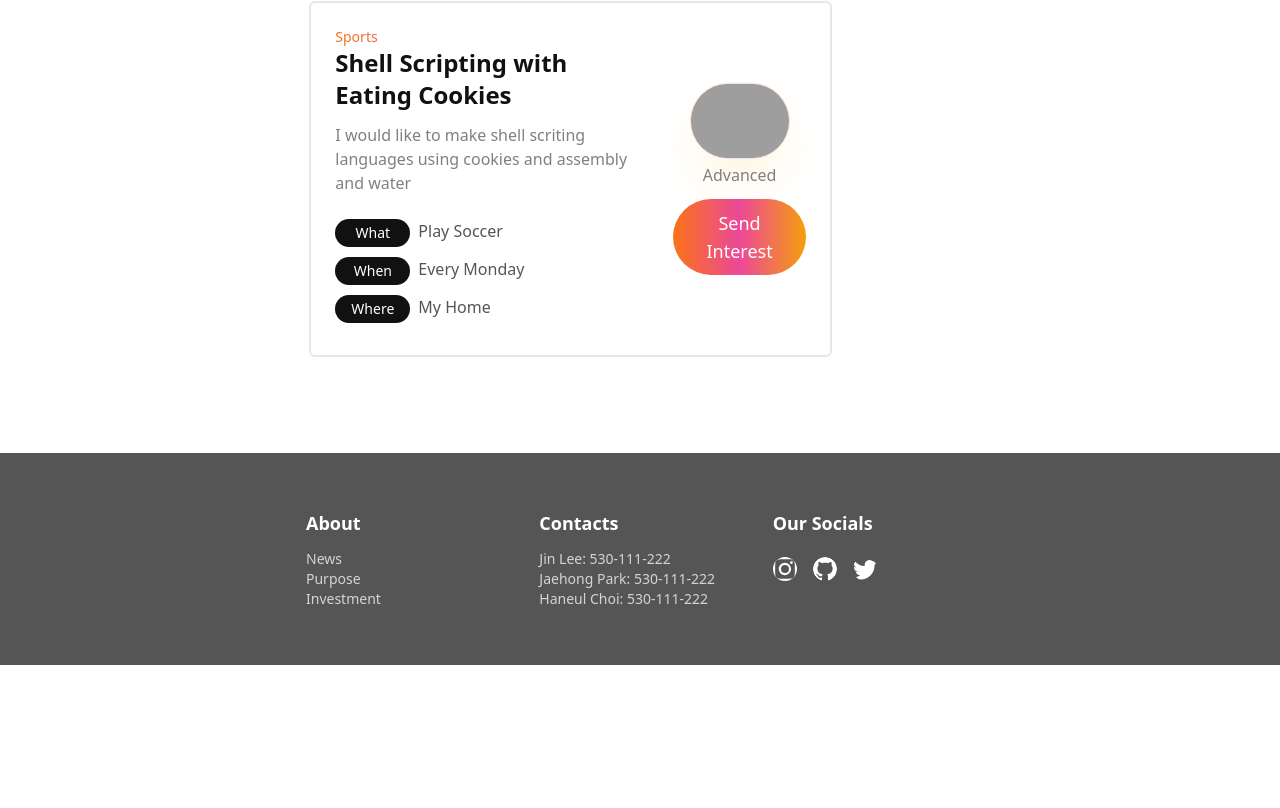
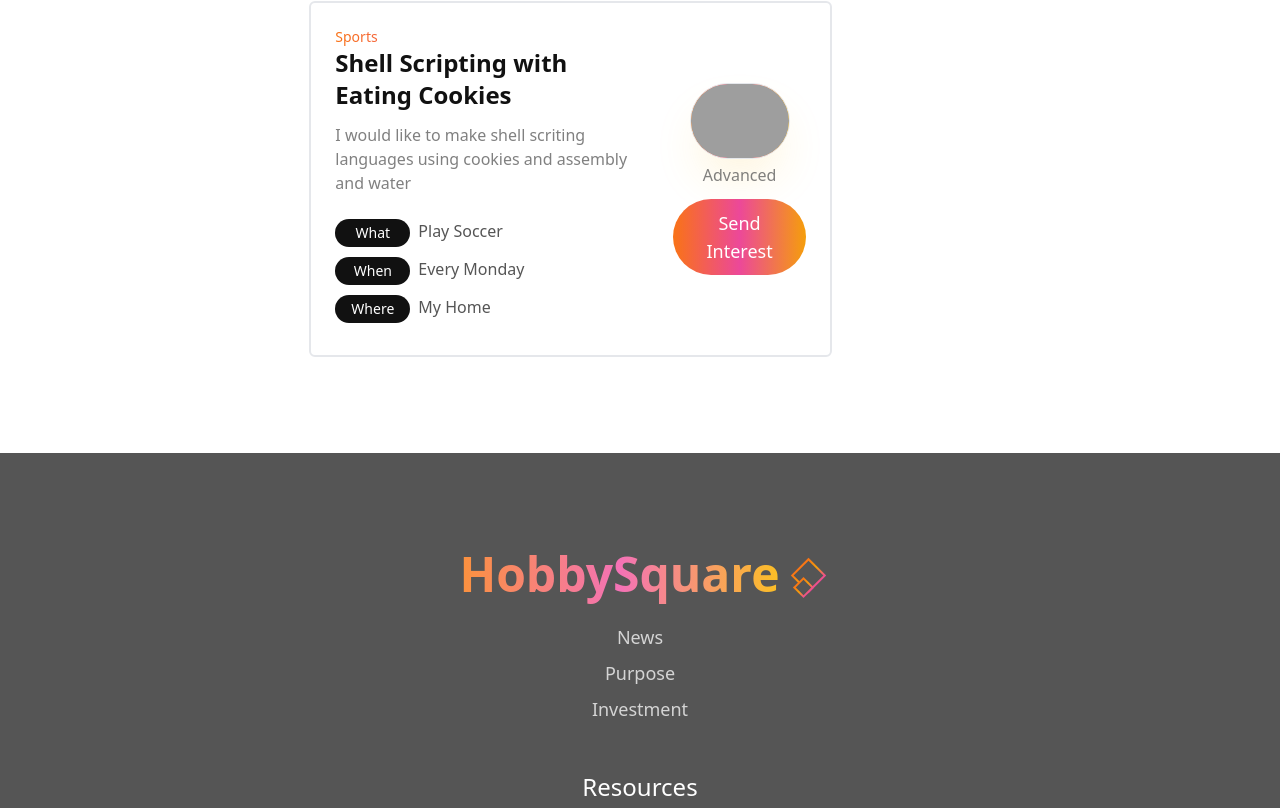
Before and after one commit to created201/hobbysquare, a Next.js app: page /dashboard in a window 1280 px wide. Shown: the part 1989-2797 px from the top of the page. Before the commit the page ends 2654 px from the top, so only its background shows below. Built offline with nearby package versions, Linux system fonts and the light colour scheme; grey boxes are pictures that could not be loaded.

Commit message:
fixed: footer, header nav, dashbaord category button'

```diff
--- a/components/(dashboard)/containers/CategoriesBar.js
+++ b/components/(dashboard)/containers/CategoriesBar.js
@@ -9,11 +9,11 @@ const CategoriesBar = ({ selectedCategory, categories, onSelect }) => {
     return (
         <article
             className={classnames(
-                "w-full overflow-x-scroll flex flex-col gap-y-8 lg:col-span-4 lg:p-8 lg:border lg:rounded-md lg:h-max lg:sticky lg:top-20"
+                "w-full overflow-x-scroll flex flex-col gap-y-8 lg:col-span-4 lg:p-8 lg:border lg:rounded-md lg:h-max lg:sticky lg:top-20 border-solid shadow-2xl"
             )}
         >
             <h3 className="hidden lg:block font-bold text-2xl">Categories</h3>
-            <ul className="w-max lg:w-full flex lg:grid lg:gap-4 gap-x-10 flex-row pb-4 lg:pb-0 lg:grid-cols-1">
+            <ul className="w-max lg:w-full flex lg:grid lg:gap-4 gap-x-10 flex-row pb-4 lg:pb-0 lg:grid-cols-1 2xl:grid-cols-2">
                 {categories.map((category, idx) => (
                     <ChooseCategory
                         key={idx}
--- /dev/null
+++ b/components/(general)/customs/SquareSpinner.js
@@ -0,0 +1,15 @@
+const SquareSpinner = () => {
+    return (
+        <ul className="z-0 absolute -right-7">
+            <span className="relative top-2 w-[20px] h-[20px] p-0.5 bg-gradient-to-r from-orange-500 via-amber-500 to-pink-500 flex justify-center items-center animate-spin">
+                <span className="w-full h-full bg-theme-white" />
+            </span>
+
+            <span className="relative w-[12px] h-[12px] p-0.5 bg-gradient-to-r from-orange-500 via-amber-500 to-pink-500 flex justify-center items-center animate-spin">
+                <span className="w-full h-full bg-theme-white" />
+            </span>
+        </ul>
+    )
+}
+
+export default SquareSpinner
--- a/components/(general)/layouts/FooterLayout.js
+++ b/components/(general)/layouts/FooterLayout.js
@@ -2,53 +2,67 @@ import { BsInstagram, BsGithub, BsTwitter } from "react-icons/bs"
 
 const FooterLayout = () => {
     return (
-        <footer className="w-full flex p-4 xl:p-10 justify-center bg-theme-gray text-white">
-            <section className="flex flex-col justify-between xl:grid xl:grid-cols-3 w-full xl:w-7/12">
-                {/* About */}
-                <div className="w-full p-4">
-                    <h4 className="text-lg font-bold">About</h4>
-                    <div className="text-theme-white/75 mt-3 text-sm">
+        <footer className="w-full bg-theme-gray text-theme-white border-t border-theme-gray/5">
+            <section className="flex flex-col gap-y-8 lg:gap-y-12 px-8 2xl:px-0 py-8 lg:py-24 lg:items-center w-full max-w-cutoff mx-auto">
+                <div className="w-full flex flex-col lg:items-center gap-y-6 pb-8 lg:pb-0 border-b border-theme-dark/25 lg:border-none">
+                    <div className="flex items-center gap-x-4 relative">
+                        <h4 className="text-xl lg:text-2xl font-medium">
+                            <string className="text-3xl lg:text-5xl font-bold text-transparent bg-clip-text bg-gradient-to-r from-orange-400 via-pink-400 to-amber-400">
+                                HobbySquare
+                            </string>
+                        </h4>
+                        <ul className="">
+                            <span className="relative top-2 w-[25px] h-[25px] p-0.5 bg-gradient-to-r from-orange-500 via-amber-500 to-pink-500 flex justify-center items-center transform rotate-45">
+                                <span className="w-full h-full bg-theme-gray" />
+                            </span>
+
+                            <span className="relative w-[15px] h-[15px] p-0.5 bg-gradient-to-r from-orange-500 via-amber-500 to-pink-500 flex justify-center items-center transform rotate-45">
+                                <span className="w-full h-full bg-theme-gray" />
+                            </span>
+                        </ul>
+                    </div>
+                    <div className="flex flex-col lg:items-center gap-y-2 text-theme-white/75 text-base lg:text-lg">
                         <p>News</p>
                         <p>Purpose</p>
                         <p>Investment</p>
                     </div>
                 </div>
-
-                <hr className="xl:hidden w-11/12 my-1 mx-auto text-theme-white/75" />
-
-                {/* Contact */}
-                <div className="w-full p-4">
-                    <h4 className="text-lg font-bold">Contacts</h4>
-                    <div className="text-theme-white/75 mt-3 text-sm">
+                <div className="w-full flex flex-col lg:items-center gap-y-6">
+                    <div className="flex flex-col gap-y-1 items-start">
+                        <h4 className="text-xl lg:text-2xl font-medium">
+                            <span>Resources</span>
+                        </h4>
+                    </div>
+                    <div className="flex flex-col lg:items-center gap-y-2 text-theme-white/75 text-base lg:text-lg">
                         <p>Jin Lee: 530-111-222</p>
                         <p>Jaehong Park: 530-111-222</p>
                         <p>Haneul Choi: 530-111-222</p>
                     </div>
                 </div>
-
-                <hr className="xl:hidden w-11/12 my-1 mx-auto text-gray-500" />
-
-                {/* Social Media */}
-                <div className="w-full p-4 flex flex-col gap-y-5 ">
-                    <h4 className="text-lg font-bold">Our Socials</h4>
-                    <div className="flex items-center justify-start gap-x-4 text-2xl text-theme-white">
+                <div className="w-full flex flex-col lg:items-center gap-y-6 justify-center lg:justify-start">
+                    <div className="flex flex-col gap-y-1">
+                        <h4 className="w-max text-xl lg:text-2xl font-medium">
+                            <span>Connect With Us</span>
+                        </h4>
+                    </div>
+                    <div className="flex gap-x-4 text-theme-white/75 text-base lg:text-lg ">
                         <a
                             className="transition-all ease-in-out trasnform lg:hover:scale-125"
                             href="#"
                         >
-                            <BsInstagram className="rounded-full bg-gray" />
+                            <BsInstagram size={22} />
                         </a>
                         <a
                             className="transition-all ease-in-out trasnform lg:hover:scale-125"
                             href="#"
                         >
-                            <BsGithub className="rounded-full bg-gray" />
+                            <BsGithub size={22} />
                         </a>
                         <a
                             className="transition-all ease-in-out trasnform lg:hover:scale-125"
                             href="#"
                         >
-                            <BsTwitter className="rounded-full bg-gray" />
+                            <BsTwitter size={22} />
                         </a>
                     </div>
                 </div>
--- a/components/(general)/layouts/HeaderLayout.js
+++ b/components/(general)/layouts/HeaderLayout.js
@@ -28,7 +28,7 @@ const HeaderLayout = () => {
 
     return (
         <header className="w-full fixed top-0 left-0 z-40 bg-theme-white/90 backdrop-blur-sm text-theme-dark">
-            <section className="relative w-full mx-auto px-4 py-4 2xl:px-8 flex justify-between items-center">
+            <section className="relative w-full mx-auto px-4 py-2 2xl:px-8 flex justify-between items-center">
                 <LogoLink />
                 <div className="flex">
                     <MobileNav onClick={onToggleNav} show={showMobileNav} />
--- a/components/(general)/links/LogoLink.js
+++ b/components/(general)/links/LogoLink.js
@@ -1,20 +1,18 @@
-const { default: Link } = require("next/link")
+import Link from "next/link"
 
 const LogoLink = () => {
     return (
         <h1>
-            <Link href={"/"} className="flex items-center gap-x-2">
-                <span className="font-bold text-2xl bg-clip-text text-transparent bg-gradient-to-r from-orange-500 via-pink-500 to-amber-500 ">
+            <Link href={"/"} className="flex items-center gap-x-2 relative">
+                <span className="relative font-bold text-2xl bg-clip-text text-transparent bg-gradient-to-r from-orange-500 via-pink-500 to-amber-500 ">
                     Hobby
                 </span>
-                <ul className="block relative">
-                    <span className="absolute top-0 left-0 z-20 w-[20px] h-[20px] p-0.5 bg-gradient-to-r from-orange-500 via-amber-500 to-pink-500 flex justify-center items-center animate-spin">
+                <ul className="z-0 absolute -right-7">
+                    <span className="relative top-1.5 w-[18px] h-[18px] p-0.5 bg-gradient-to-r from-orange-500 via-amber-500 to-pink-500 flex justify-center items-center transform rotate-45">
                         <span className="w-full h-full bg-theme-white" />
                     </span>
-                    <span className="absolute top-1 left-1 z-10 w-[17.5px] h-[17.5px] p-0.5 bg-gradient-to-r from-orange-500 via-amber-500 to-pink-500 flex justify-center items-center animate-spin">
-                        <span className="w-full h-full bg-theme-white" />
-                    </span>
-                    <span className="absolute top-2 left-2 z-10 w-[15px] h-[15px] p-0.5 bg-gradient-to-r from-orange-500 via-amber-500 to-pink-500 flex justify-center items-center animate-spin">
+
+                    <span className="relative w-[11.15px] h-[11.15px] p-0.5 bg-gradient-to-r from-orange-500 via-amber-500 to-pink-500 flex justify-center items-center transform rotate-45">
                         <span className="w-full h-full bg-theme-white" />
                     </span>
                 </ul>
--- a/components/(general)/navs/MobileNav.js
+++ b/components/(general)/navs/MobileNav.js
@@ -7,7 +7,7 @@ const MobileMenuButton = dynamic(() =>
 
 const MobileNav = ({ onClick, show }) => {
     return (
-        <nav className="fixed top-4 right-4 flex lg:hidden items-center gap-x-2 z-50 transition-smooth">
+        <nav className="fixed top-2 right-4 flex lg:hidden items-center gap-x-2 z-50 transition-smooth">
             <UserProfile src="" />
             <MobileMenuButton onClick={onClick} show={show} />
         </nav>
--- a/jsconfig.json
+++ b/jsconfig.json
@@ -13,6 +13,7 @@
             "@/hooks": ["hooks/index.js"],
             "@/server/*": ["libs/server/*"],
             "@/client/*": ["libs/client/*"]
-        }
+        },
+        "module": "ESNext"
     }
 }
```
